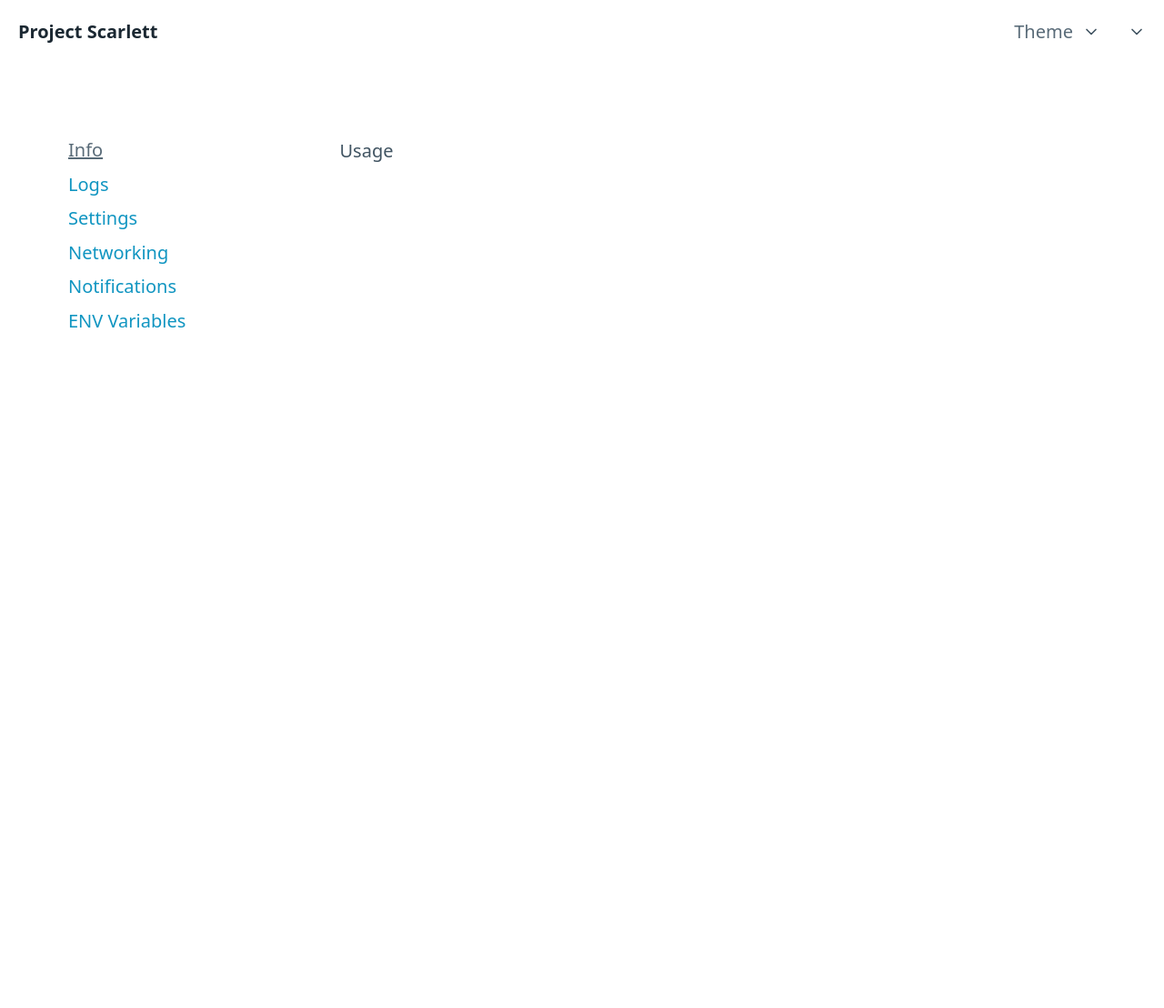
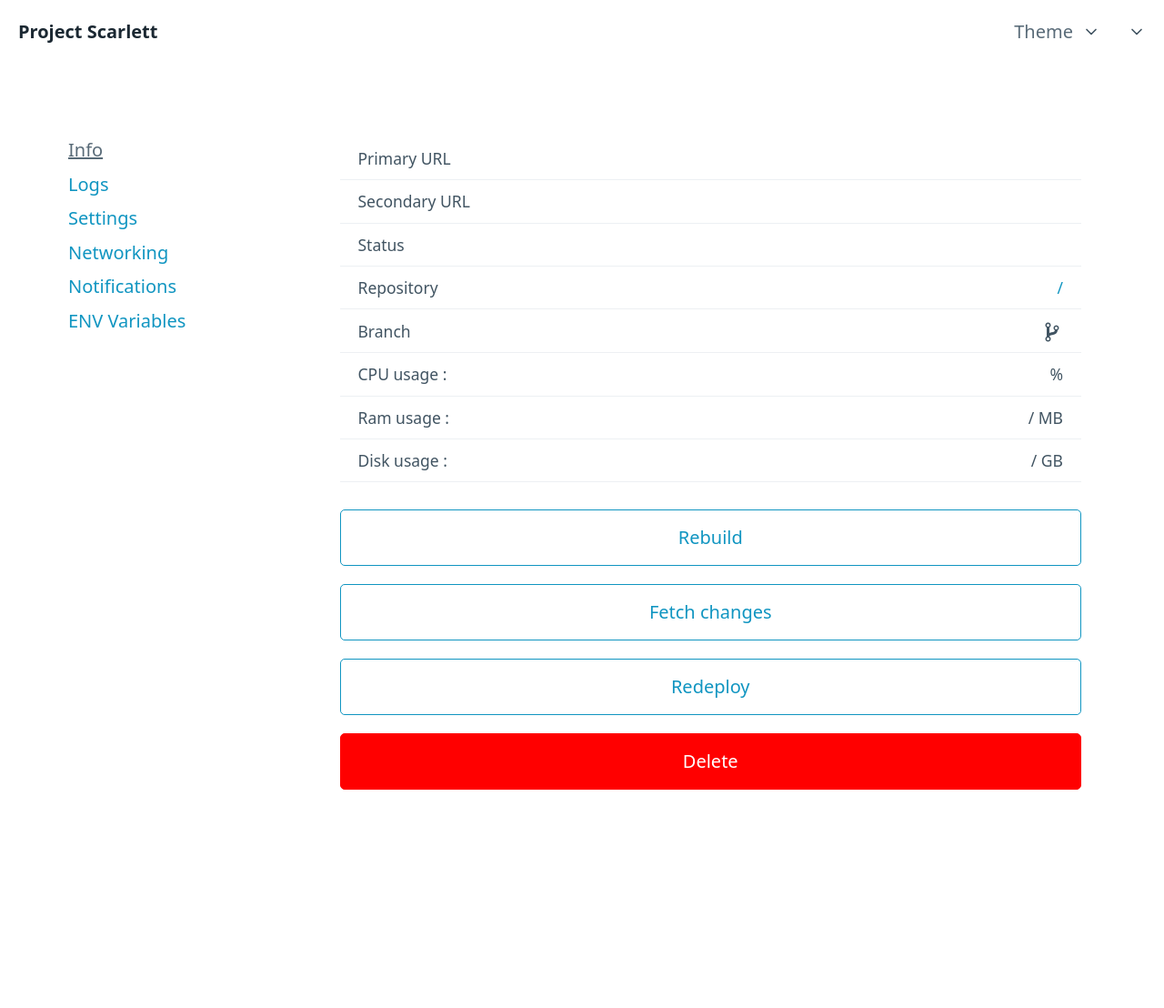
Before and after one commit to tarangsutariya/project-scarlett, a Flask app: template src/blueprints/deployement/templates/deployment.html in a window 1280 px wide. Shown: the top 1108 px of the page at 91% size. Run offline with Flask 2, Linux system fonts and the light colour scheme; the template is opened without the code that fills it, so the values that code supplies are empty.

Commit message:
create template for deployment info and logs page

```diff
--- a/src/blueprints/deployement/templates/deployment.html
+++ b/src/blueprints/deployement/templates/deployment.html
@@ -21,6 +21,16 @@
 
 
 <style>
+
+.healthy{
+  color: green;
+}
+
+.offline{
+  color: red;
+}
+
+
   @media(min-width : 640px){
 .uul {
   list-style-type: none;
@@ -120,9 +130,48 @@
           <div id="contentblock">
 
 
-           <p>Usage</p>
 
+         <table>
+          <tr>
+            <td>Primary URL</td>
+            <td><a href="https://" style="float: inline-end;">{{dep.primary_domain}}</a></td>
+          </tr>
+          <tr>
+            <td>Secondary URL</td>
+            <td><a href="https://" style="float: inline-end;">{{dep.secondary_domain}}</a></td>
+          </tr>
 
+          <tr>
+            <td>Status</td>
+            <td><span style="float: inline-end;" class="{{dep.health}}">{{dep.health}}</span></td>
+          </tr>
+
+          <tr>
+            <td>Repository</td>
+            <td><a href="https://github.com/{{dep.repo_owner}}/{{dep.repo_name}}" style="float: inline-end;">{{dep.repo_owner}}/{{dep.repo_name}}</a></td>
+          </tr>
+          <tr>
+            <td>Branch</td>
+            <td><span style="float: inline-end;"><svg width="24" height="24" viewBox="0 0 512 512" xmlns="http://www.w3.org/2000/svg"><title>ionicons-v5-d</title><path d="M416,160a64,64,0,1,0-96.27,55.24c-2.29,29.08-20.08,37-75,48.42-17.76,3.68-35.93,7.45-52.71,13.93V151.39a64,64,0,1,0-64,0V360.61a64,64,0,1,0,64.42.24c2.39-18,16-24.33,65.26-34.52,27.43-5.67,55.78-11.54,79.78-26.95,29-18.58,44.53-46.78,46.36-83.89A64,64,0,0,0,416,160ZM160,64a32,32,0,1,1-32,32A32,32,0,0,1,160,64Zm0,384a32,32,0,1,1,32-32A32,32,0,0,1,160,448ZM352,192a32,32,0,1,1,32-32A32,32,0,0,1,352,192Z"/></svg>{{dep.branch_name}}</span></td>
+          </tr>
+          <tr>
+            <td>CPU usage : </td>
+            <td><span style="float: inline-end;">{{dep.cpu_usage}} %</span></td>
+          </tr>
+          <tr>
+            <td>Ram usage : </td>
+            <td><span style="float: inline-end;">{{dep.ram_usage}}/{{dep.ram_allocated}} MB</span></td>
+          </tr>
+          <tr>
+            <td>Disk usage : </td>
+            <td><span style="float: inline-end;">{{dep.disk_usage}}/{{dep.disk_allocated}} GB</span></td>
+          </tr>
+         </table>
+         <button class="outline">Rebuild</button>
+         <button class="outline">Fetch changes</button>
+         <button class="outline">Redeploy</button>
+
+         <button style="background-color: red; border-color: red;">Delete</button>
 
 
           </div>
--- a/src/blueprints/deployement/templates/networking.html
+++ b/src/blueprints/deployement/templates/networking.html
@@ -4,7 +4,7 @@
   <head>
     <meta charset="utf-8">
     <meta name="viewport" content="width=device-width, initial-scale=1">
-    <title>networking</title>
+    <title>Network Setting</title>
 
 
 
--- a/src/tasks/remote_tasks.py
+++ b/src/tasks/remote_tasks.py
@@ -191,6 +191,7 @@ def initdeloy(self,deploy_id):
     try:
         g = Github(tokenn)
         repo = g.get_repo(dep.repo_id)
+        dep.commit_hash = list(repo.get_commits())[0].sha
         hooks = repo.get_hooks()
 
         for hook in hooks:
@@ -324,7 +325,10 @@ def initdeloy(self,deploy_id):
 
 ######
 ### r.create_hook(name="web",config={'content_type': 'json', 'insecure_ssl': '0', 'url': 'http://arm.tarang.uk:5000/webhook/'})
-#git clone url foldername
+#git pull origin xyz:xyz
+##
+##
+# git clone url foldername
 #git fetch
 #git merge
 #socat TCP4-LISTEN:8111,fork,bind=127.0.0.1 TCP4:10.156.166.2:80
```
Also changed, not shown: src/blueprints/deployement/templates/logs.html (+23 -4 lines), src/static/delete.svg (added).
